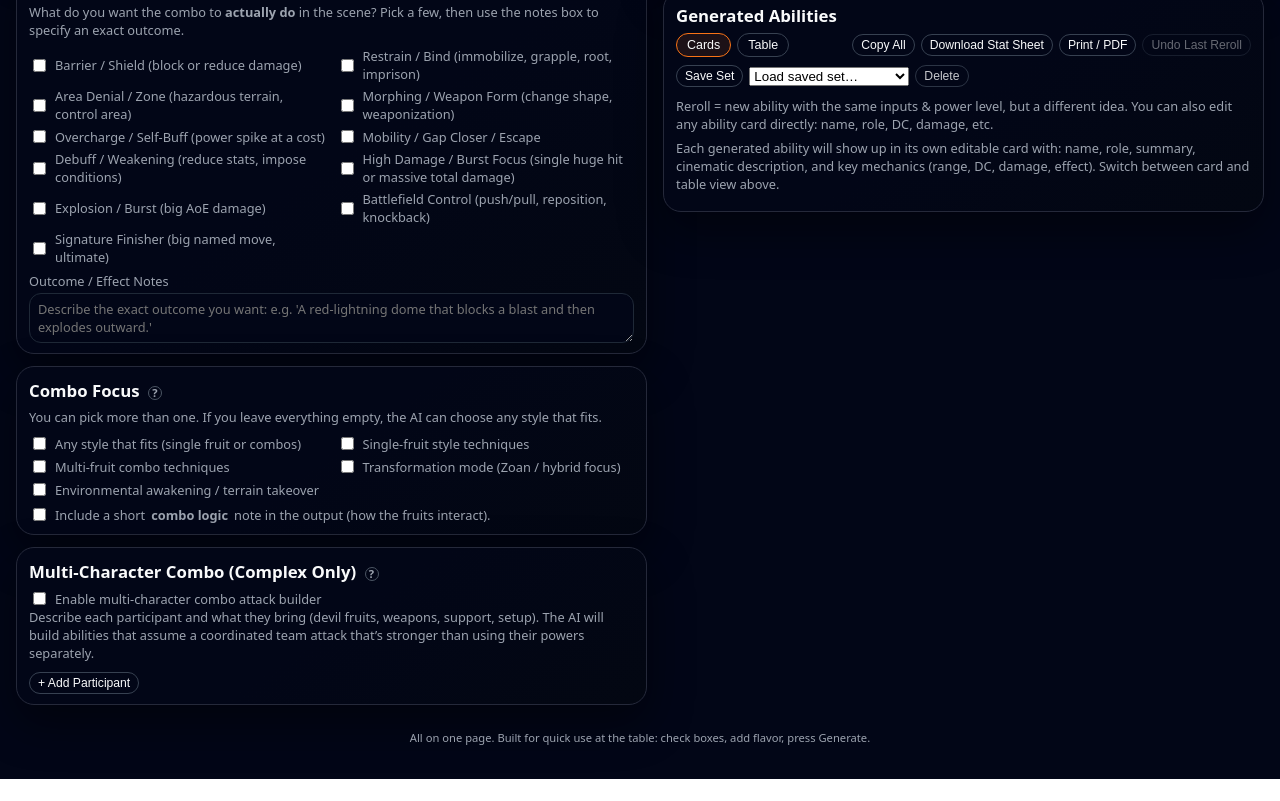
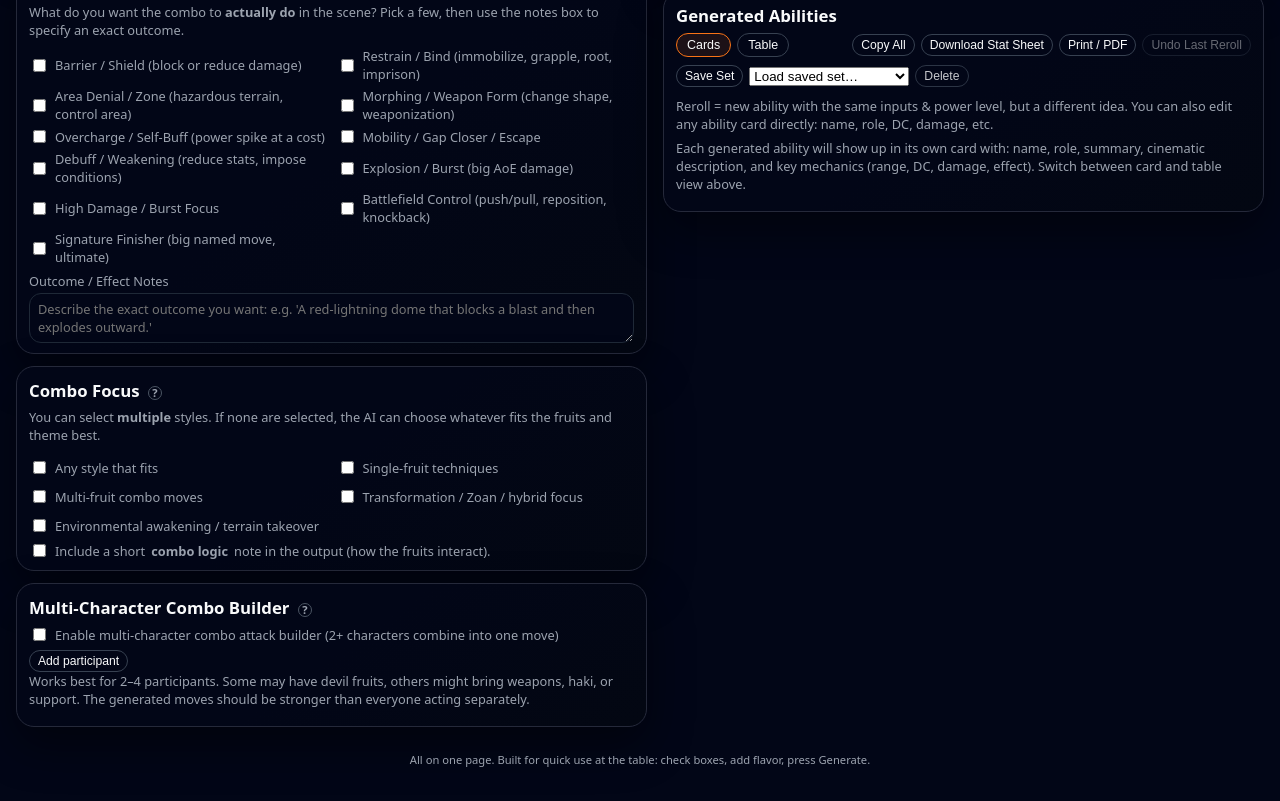
Before and after one commit to Awither/One-Piece, a website: page public/index.html in a window 1280 px wide. Shown: the part 1145-1946 px from the top of the page. Before the commit the page ends 1924 px from the top, so only its background shows below. Drawn offline with Linux system fonts and the light colour scheme.

Commit message:
Update index.html

```diff
--- a/public/index.html
+++ b/public/index.html
@@ -43,11 +43,11 @@
               </label>
             </div>
             <label>
-              Theme / Vibe / Devil Fruit
+              Theme / Vibe / Devil Fruit Focus
               <input
                 id="char-theme"
                 type="text"
-                placeholder="Red lightning, gravity-bending, sand logia, soul flames, etc."
+                placeholder="Red lightning, sandstorm titan, gravity-bending dragon, etc."
               />
             </label>
             <label>
@@ -81,7 +81,7 @@
             <p class="hint">
               Basic: pick effect type, fruit type, number of abilities, power level. <br />
               Moderate: adds desired outcome and key options. <br />
-              Complex: shows every advanced control, including multi-character combo attacks.
+              Complex: shows every advanced control, including multi-character combos.
             </p>
           </div>
 
@@ -121,7 +121,6 @@
                 Reality-Bending (space, time, gravity, souls)
               </label>
             </div>
-            <!-- Always visible, even on Basic -->
             <label>
               Extra Effect Notes
               <textarea
@@ -184,7 +183,6 @@
                 Hybrid multi-fruit synergy (multiple powers combined)
               </label>
             </div>
-            <!-- Always visible, even on Basic -->
             <label>
               Extra Fruit Notes
               <textarea
@@ -239,12 +237,12 @@
                 Debuff / Weakening (reduce stats, impose conditions)
               </label>
               <label>
-                <input type="checkbox" name="styleMods" value="High Damage" />
-                High Damage / Burst Focus (single huge hit or massive total damage)
+                <input type="checkbox" name="styleMods" value="Explosion" />
+                Explosion / Burst (big AoE damage)
               </label>
               <label>
-                <input type="checkbox" name="styleMods" value="Explosion" />
-                Explosion / Burst (big AoE damage)
+                <input type="checkbox" name="styleMods" value="High Damage" />
+                High Damage / Burst Focus
               </label>
               <label>
                 <input type="checkbox" name="styleMods" value="Battlefield Control" />
@@ -255,7 +253,6 @@
                 Signature Finisher (big named move, ultimate)
               </label>
             </div>
-            <!-- Always visible -->
             <label>
               Outcome / Effect Notes
               <textarea
@@ -266,7 +263,7 @@
             </label>
           </div>
 
-          <!-- Combo focus + explanation (multi-select) -->
+          <!-- Combo focus + explanation -->
           <div class="card" data-ui-min="1">
             <h2>
               Combo Focus
@@ -277,26 +274,27 @@
               >
             </h2>
             <p class="hint">
-              You can pick more than one. If you leave everything empty, the AI can choose any style that fits.
+              You can select <strong>multiple</strong> styles. If none are selected, the AI can choose whatever
+              fits the fruits and theme best.
             </p>
             <div class="checkbox-grid">
-              <label>
+              <label class="checkbox-inline">
                 <input type="checkbox" name="comboFocus" value="any" />
-                Any style that fits (single fruit or combos)
+                Any style that fits
               </label>
-              <label>
+              <label class="checkbox-inline">
                 <input type="checkbox" name="comboFocus" value="single" />
-                Single-fruit style techniques
+                Single-fruit techniques
               </label>
-              <label>
+              <label class="checkbox-inline">
                 <input type="checkbox" name="comboFocus" value="combo" />
-                Multi-fruit combo techniques
+                Multi-fruit combo moves
               </label>
-              <label>
+              <label class="checkbox-inline">
                 <input type="checkbox" name="comboFocus" value="transformation" />
-                Transformation mode (Zoan / hybrid focus)
+                Transformation / Zoan / hybrid focus
               </label>
-              <label>
+              <label class="checkbox-inline">
                 <input type="checkbox" name="comboFocus" value="awakening" />
                 Environmental awakening / terrain takeover
               </label>
@@ -307,29 +305,31 @@
             </label>
           </div>
 
-          <!-- Multi-character combo (Complex only) -->
+          <!-- Multi-character combo builder (complex only) -->
           <div class="card" data-ui-min="2">
             <h2>
-              Multi-Character Combo (Complex Only)
+              Multi-Character Combo Builder
               <span
                 class="help-icon"
-                title="Build combo attacks that require 2+ characters working together. These should hit harder than all of their solo moves combined."
+                title="For complex setups where 2+ characters combine powers into one over-the-top attack."
                 >?</span
               >
             </h2>
             <label class="checkbox-inline">
               <input type="checkbox" id="enable-multi-combo" />
-              Enable multi-character combo attack builder
+              Enable multi-character combo attack builder (2+ characters combine into one move)
             </label>
+
+            <div id="combo-participants-container"></div>
+
+            <button id="add-participant-btn" type="button" class="chip small" style="margin-top:6px;">
+              Add participant
+            </button>
+
             <p class="hint">
-              Describe each participant and what they bring (devil fruits, weapons, support, setup). The AI will
-              build abilities that assume a coordinated team attack that’s stronger than using their powers
-              separately.
+              Works best for 2–4 participants. Some may have devil fruits, others might bring weapons,
+              haki, or support. The generated moves should be stronger than everyone acting separately.
             </p>
-            <div id="combo-participants-container" class="combo-participants"></div>
-            <button type="button" id="add-participant-btn" class="chip small">
-              + Add Participant
-            </button>
           </div>
         </section>
 
@@ -338,7 +338,8 @@
           <div class="card">
             <h2>Prompt Preview (auto-built)</h2>
             <p class="hint">
-              This is exactly what gets sent to ChatGPT. You can copy it if you want to reuse or tweak manually.
+              This is exactly what gets sent to ChatGPT. You can copy it if you want to reuse or
+              tweak manually.
             </p>
             <textarea id="prompt-preview" readonly rows="14"></textarea>
           </div>
@@ -360,8 +361,8 @@
                   <li><strong>6:</strong> DC 13–16. Strong PC / elite enemy move. 4–5 dice or strong control.</li>
                   <li><strong>7:</strong> DC 16–20. Boss-tier. 6–8 dice, big impact, clear drawback (HP cost, limited uses, etc.).</li>
                   <li><strong>8:</strong> DC 20–23. Very high. 8–10+ dice or large area with strong conditions; serious drawback.</li>
-                  <li><strong>9:</strong> DC 24–28. Mythic-level. Can do 100+ total damage, large area, multiple riders and lasting effects; heavy drawback.</li>
-                  <li><strong>10:</strong> DC 26–32. Godlike / reality-warping. Encounter- or arc-defining move with huge damage, massive area, multiple conditions and terrain changes; massive drawback.</li>
+                  <li><strong>9:</strong> DC 24–28. Mythic-level. Can do 100+ total damage, large area, lasting effects; heavy drawback.</li>
+                  <li><strong>10:</strong> DC 26–32. Godlike / reality-warping. Arena-scale impact, multiple riders, massive drawback.</li>
                 </ul>
               </div>
             </details>
@@ -471,10 +472,10 @@
 
             <!-- Preferred DC -->
             <label data-ui-min="2">
-              Preferred DC (optional, strict override)
+              Preferred DC (optional, guideline)
               <span
                 class="help-icon"
-                title="If you put a single number here (e.g. 30), the AI should keep save DCs at that value or at most 1 lower (29–30 only). Otherwise, DCs are picked from the power ladder."
+                title="If you care about a specific DC or formula, put it here. Numeric values are treated very strictly."
                 >?</span
               >
               <input
@@ -511,8 +512,7 @@
               <input type="checkbox" id="tone-epic" checked />
               Make the tone epic and anime-cinematic, but keep mechanics usable at the table.
             </label>
-            <!-- Always visible now -->
-            <label>
+            <label data-ui-min="2">
               Extra Output Notes
               <textarea
                 id="output-notes"
@@ -561,14 +561,13 @@
             </div>
 
             <p class="hint reroll-hint">
-              Reroll = new ability with the same inputs &amp; power level, but a different idea. You can
-              also edit any ability card directly: name, role, DC, damage, etc.
+              Reroll = new ability with the same inputs &amp; power level, but a different idea. You can also edit any ability card directly: name, role, DC, damage, etc.
             </p>
 
             <div id="results" class="results-box">
               <p class="hint">
-                Each generated ability will show up in its own editable card with: name, role, summary,
-                cinematic description, and key mechanics (range, DC, damage, effect). Switch between card and
+                Each generated ability will show up in its own card with: name, role, summary, cinematic
+                description, and key mechanics (range, DC, damage, effect). Switch between card and
                 table view above.
               </p>
             </div>
```
